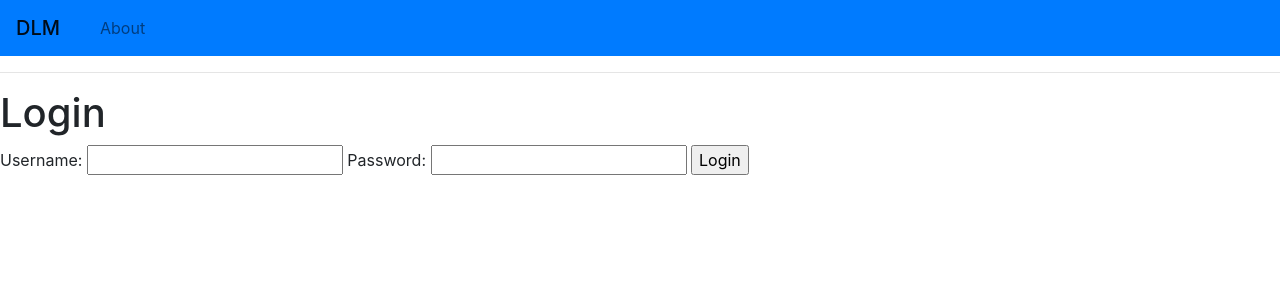
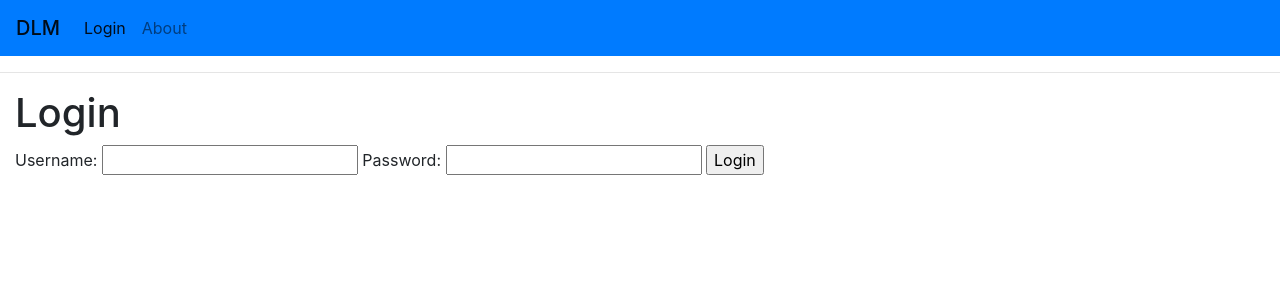
Before and after one commit to DeejayDoubleD/Deejays-Life-Manager, a Flask app: page /login in a window 1280 px wide. Shown: the top 300 px of the page. Run offline with Flask 3, Linux system fonts and the light colour scheme.

Commit message:
added block active_page

```diff
--- a/templates/Login-Form.html
+++ b/templates/Login-Form.html
@@ -3,7 +3,10 @@
 {% extends 'base-template.html' %}
 
 <title>{% block title %} Login {% endblock %}</title>
+
+{% block active_page %} Login {% endblock %}
 {% block content %}
+<div class="container-fluid">
   <h1>Login</h1>
   <form method="post">
 
@@ -15,4 +18,5 @@
 
     <input type="submit" value="Login">
   </form>
+</div>
 {% endblock %}
```
